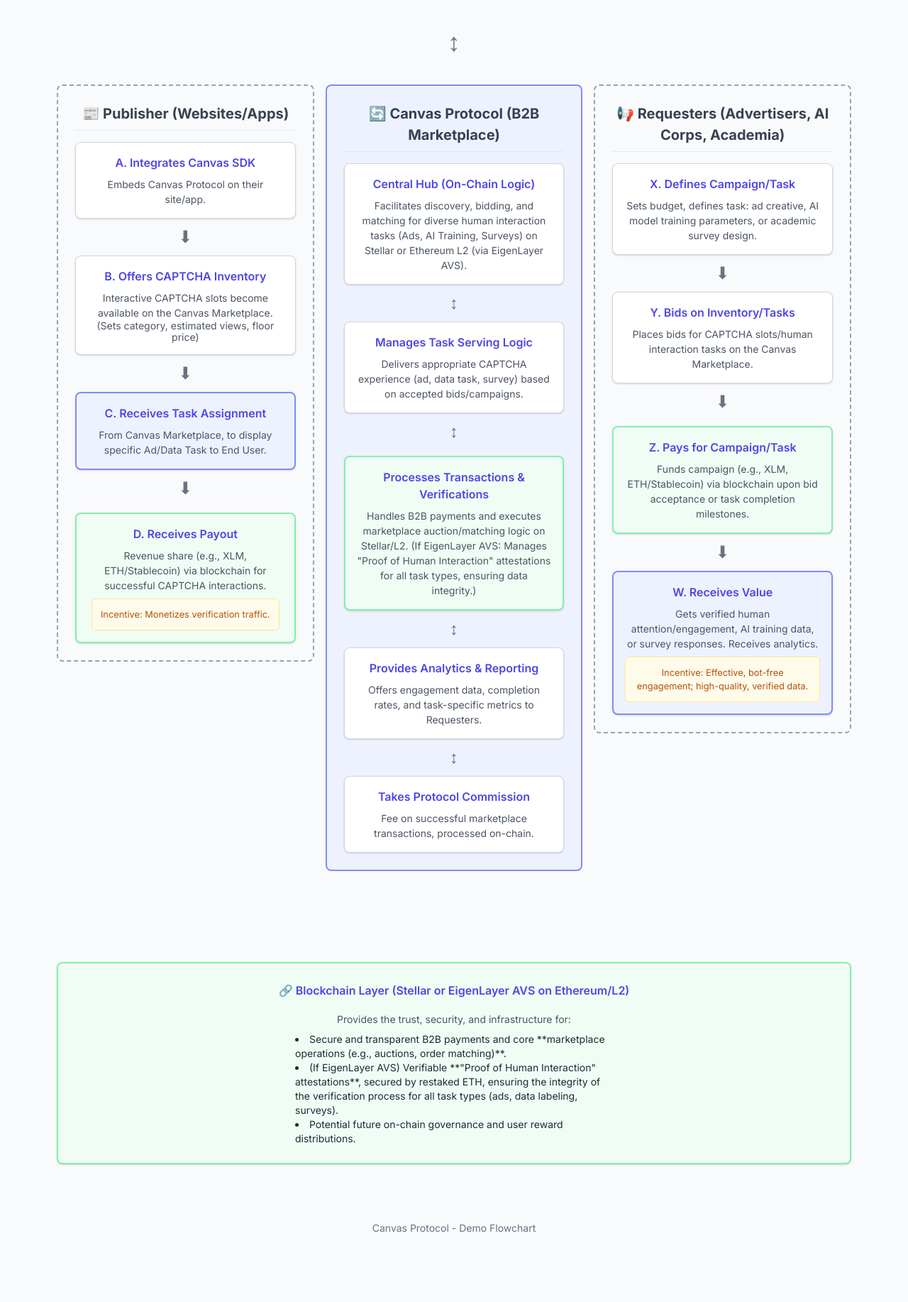
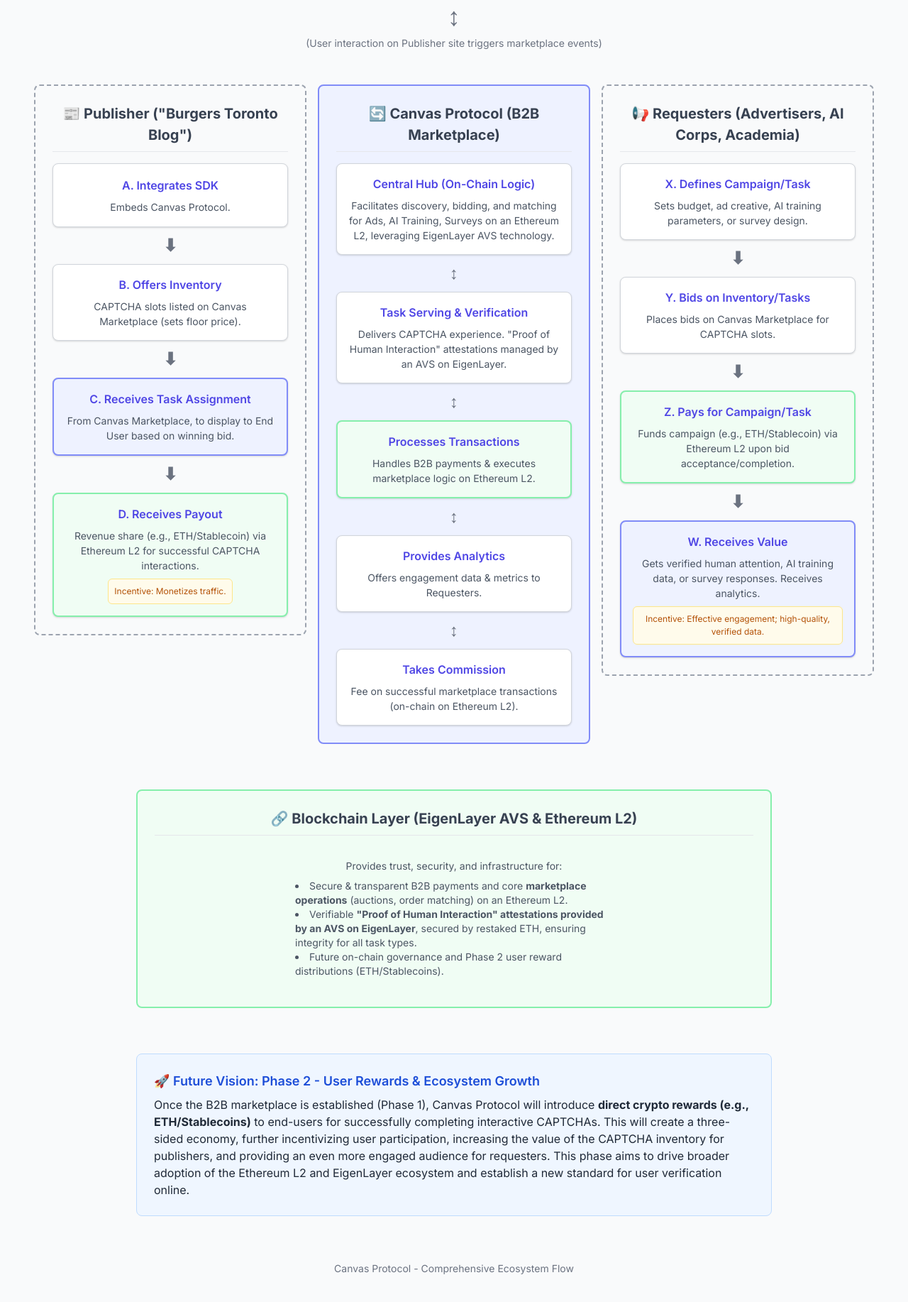
Before and after one commit to rosarkar/canvas_flowchart, a plain HTML site: page index.html in a window 1280 px wide. Shown: the part 806-2640 px from the top of the page at 71% size. Before the commit the page ends 2602 px from the top, so only its background shows below. Drawn offline with nearby package versions, Linux system fonts and the light colour scheme.

Commit message:
Update index.html

```diff
--- a/index.html
+++ b/index.html
@@ -3,7 +3,7 @@
 <head>
     <meta charset="UTF-8">
     <meta name="viewport" content="width=device-width, initial-scale=1.0">
-    <title>Canvas Protocol - Ecosystem Flowchart</title>
+    <title>Canvas Protocol - Full Ecosystem Flowchart</title>
     <script src="https://cdn.tailwindcss.com"></script>
     <link href="https://fonts.googleapis.com/css2?family=Inter:wght@400;500;600;700&display=swap" rel="stylesheet">
     <style>
@@ -42,26 +42,30 @@
             margin-bottom: 0.5rem;
             font-size: 1rem;
         }
-        .flow-box p {
+        .flow-box p, .flow-box li {
             font-size: 0.875rem; /* text-sm */
             color: #4b5563; /* Gray-600 */
+        }
+        .flow-box .sub-points {
+            font-size: 0.8rem;
+            color: #6b7280; /* Gray-500 */
+            margin-top: 0.5rem;
+            text-align: left;
+            padding-left: 1rem;
+            list-style-type: disc;
         }
         .flow-arrow {
             font-size: 1.5rem; /* text-2xl */
             color: #6b7280; /* Gray-500 */
             margin: 0.5rem 0; /* Vertical margin for arrows */
             text-align: center;
-        }
-        .flow-arrow-horizontal {
-            font-size: 1.5rem;
-            color: #6b7280;
-            margin: 0 0.5rem; /* Horizontal margin */
+            font-weight: bold;
         }
         .actor-lane {
             border: 2px dashed #9ca3af; /* Gray-400 dashed border */
             border-radius: 0.5rem;
             padding: 1.5rem;
-            margin-bottom: 2rem;
+            margin-bottom: 1rem; /* Reduced margin for tighter layout */
         }
         .actor-lane-title {
             font-size: 1.25rem; /* text-xl */
@@ -76,31 +80,33 @@
             background-color: #eef2ff; /* Indigo-50 */
             border: 2px solid #818cf8; /* Indigo-300 */
         }
-        .blockchain-layer {
+        .blockchain-layer-box { /* Renamed for clarity */
             background-color: #f0fdf4; /* Green-50 */
             border: 2px solid #86efac; /* Green-300 */
-            margin-top: 1rem;
-        }
-        .interaction-group {
-            display: flex;
-            flex-direction: column; /* Default for mobile */
-            align-items: center;
-            gap: 0.5rem; /* Space between items in a group */
-        }
-        @media (min-width: 768px) { /* md breakpoint */
-            .interaction-group {
-                flex-direction: row; /* Row layout for wider screens */
-                justify-content: center;
-            }
         }
         .info-bubble {
             background-color: #fffbeb; /* Amber-50 */
             color: #b45309; /* Amber-700 */
             border: 1px solid #fde68a; /* Amber-200 */
-            padding: 0.75rem;
+            padding: 0.5rem; /* Smaller padding */
             border-radius: 0.375rem;
-            font-size: 0.8rem;
+            font-size: 0.75rem; /* Smaller font */
             margin-top: 0.5rem;
+        }
+        .phase2-explainer {
+            margin-top: 2rem;
+            padding: 1.5rem;
+            background-color: #eff6ff; /* Blue-50 */
+            border: 1px solid #bfdbfe; /* Blue-200 */
+            border-radius: 0.5rem;
+            max-width: 700px;
+            text-align: left;
+        }
+        .phase2-explainer h3 {
+            font-size: 1.125rem;
+            font-weight: 600;
+            color: #1d4ed8; /* Blue-700 */
+            margin-bottom: 0.5rem;
         }
     </style>
 </head>
@@ -108,73 +114,72 @@
 
     <header class="mb-10 text-center">
         <h1 class="text-3xl md:text-4xl font-bold text-indigo-700">Canvas Protocol</h1>
-        <p class="text-lg md:text-xl text-gray-600">Full Ecosystem Flowchart (Phase 1 Focus)</p>
-        <p class="text-sm text-gray-500 mt-2">This flowchart illustrates the interactions between users, publishers, various requesters (Advertisers, AI Corps, Academia), and the Canvas Protocol marketplace, highlighting the value flow and the on-chain nature of the marketplace.</p>
+        <p class="text-lg md:text-xl text-gray-600">Comprehensive Ecosystem Flow</p>
+        <p class="text-sm text-gray-500 mt-2 max-w-3xl mx-auto">
+            This flowchart illustrates the interactions between end-users, publishers (websites/apps), requesters (Advertisers, AI Corporations, Academia), and the Canvas Protocol B2B marketplace. It highlights the flow of value and the foundational role of the on-chain marketplace logic (built on an Ethereum L2 and leveraging EigenLayer AVS technology).
+        </p>
     </header>
 
-    <div class="flow-container max-w-6xl mx-auto">
+    <div class="flow-container max-w-7xl mx-auto">
 
-        <section class="flow-section actor-lane">
+        <section class="flow-section actor-lane w-full">
             <h2 class="actor-lane-title">👤 End User Journey</h2>
-            <div class="grid grid-cols-1 md:grid-cols-5 items-center gap-2 md:gap-4">
+            <div class="grid grid-cols-1 sm:grid-cols-2 md:grid-cols-3 lg:grid-cols-5 items-start gap-2 md:gap-4">
                 <div class="flow-box">
                     <h3>1. Discovery</h3>
-                    <p>User searches via AI Assistant or browses web.</p>
+                    <p>User queries AI Assistant (e.g., "best burgers") or browses web.</p>
                 </div>
-                <div class="flow-arrow md:block hidden">➔</div>
-                <div class="flow-arrow md:hidden">⬇</div>
+                <div class="flow-arrow lg:block hidden self-center">➔</div> <div class="flow-arrow lg:hidden sm:col-span-2 md:col-span-3">⬇</div>
                 <div class="flow-box">
-                    <h3>2. Clicks Link</h3>
-                    <p>User clicks a link to external content (e.g., blog, news site).</p>
+                    <h3>2. Clicks Source Link</h3>
+                    <p>User clicks link to external content (e.g., "Burgers Toronto Blog").</p>
                 </div>
-                <div class="flow-arrow md:block hidden">➔</div>
-                <div class="flow-arrow md:hidden">⬇</div>
+                <div class="flow-arrow lg:block hidden self-center">➔</div> <div class="flow-arrow lg:hidden sm:col-span-2 md:col-span-3">⬇</div>
                 <div class="flow-box">
-                    <h3>3. Verification Triggered</h3>
-                    <p>(On Publisher's Site) Interstitial explains upcoming Canvas CAPTCHA.</p>
+                    <h3>3. Verification Triggered (on Publisher Site)</h3>
+                    <p>Interstitial explains upcoming Canvas CAPTCHA task.</p>
                 </div>
-                <div class="flow-arrow md:block hidden">➔</div>
-                <div class="flow-arrow md:hidden">⬇</div>
+                <div class="flow-arrow lg:block hidden self-center">➔</div> <div class="flow-arrow lg:hidden sm:col-span-2 md:col-span-3">⬇</div>
                 <div class="flow-box">
                     <h3>4. Solves Canvas CAPTCHA</h3>
-                    <p>User completes engaging interactive task (ad experience, data labeling, survey question).</p>
-                    <div class="info-bubble">Benefit: Engaging verification, (future: crypto rewards). Exposed to brand/contributes data.</div>
+                    <p>Completes engaging interactive task (ad, data label, survey).</p>
+                    <div class="info-bubble">Phase 1 Benefit: Engaging verification. Exposed to brand/contributes data.</div>
                 </div>
-                <div class="flow-arrow md:block hidden">➔</div>
-                <div class="flow-arrow md:hidden">⬇</div>
+                <div class="flow-arrow lg:block hidden self-center">➔</div> <div class="flow-arrow lg:hidden sm:col-span-2 md:col-span-3">⬇</div>
                 <div class="flow-box">
                     <h3>5. Accesses Content</h3>
-                    <p>User successfully verified and gains access to the Publisher's content.</p>
+                    <p>Successfully verified, gains access to Publisher's content.</p>
                 </div>
             </div>
         </section>
 
-        <div class="flow-arrow text-4xl">↕</div>
+        <div class="flow-arrow text-4xl my-2 md:my-4">↕</div>
+        <p class="text-sm text-gray-500 -mt-4 md:-mt-6 mb-2 md:mb-4">(User interaction on Publisher site triggers marketplace events)</p>
 
-        <section class="flow-section grid grid-cols-1 md:grid-cols-3 gap-4 items-start">
+
+        <section class="flow-section grid grid-cols-1 lg:grid-cols-3 gap-4 items-start">
 
             <div class="actor-lane">
-                <h2 class="actor-lane-title">📰 Publisher (Websites/Apps)</h2>
+                <h2 class="actor-lane-title">📰 Publisher ("Burgers Toronto Blog")</h2>
                 <div class="flow-box">
-                    <h3>A. Integrates Canvas SDK</h3>
-                    <p>Embeds Canvas Protocol on their site/app.</p>
+                    <h3>A. Integrates SDK</h3>
+                    <p>Embeds Canvas Protocol.</p>
                 </div>
                 <div class="flow-arrow">⬇</div>
                 <div class="flow-box">
-                    <h3>B. Offers CAPTCHA Inventory</h3>
-                    <p>Interactive CAPTCHA slots become available on the Canvas Marketplace.</p>
-                    <p class="text-xs">(Sets category, estimated views, floor price)</p>
+                    <h3>B. Offers Inventory</h3>
+                    <p>CAPTCHA slots listed on Canvas Marketplace (sets floor price).</p>
                 </div>
                 <div class="flow-arrow">⬇</div>
                 <div class="flow-box marketplace-hub">
                     <h3>C. Receives Task Assignment</h3>
-                    <p>From Canvas Marketplace, to display specific Ad/Data Task to End User.</p>
+                    <p>From Canvas Marketplace, to display to End User based on winning bid.</p>
                 </div>
                 <div class="flow-arrow">⬇</div>
-                <div class="flow-box blockchain-layer">
+                <div class="flow-box blockchain-layer-box">
                     <h3>D. Receives Payout</h3>
-                    <p>Revenue share (e.g., XLM, ETH/Stablecoin) via blockchain for successful CAPTCHA interactions.</p>
-                    <div class="info-bubble">Incentive: Monetizes verification traffic.</div>
+                    <p>Revenue share (e.g., ETH/Stablecoin) via Ethereum L2 for successful CAPTCHA interactions.</p>
+                    <div class="info-bubble">Incentive: Monetizes traffic.</div>
                 </div>
             </div>
 
@@ -182,28 +187,27 @@
                 <h2 class="actor-lane-title">🔄 Canvas Protocol (B2B Marketplace)</h2>
                 <div class="flow-box">
                     <h3>Central Hub (On-Chain Logic)</h3>
-                    <p>Facilitates discovery, bidding, and matching for diverse human interaction tasks (Ads, AI Training, Surveys) on Stellar or Ethereum L2 (via EigenLayer AVS).</p>
+                    <p>Facilitates discovery, bidding, and matching for Ads, AI Training, Surveys on an Ethereum L2, leveraging EigenLayer AVS technology.</p>
                 </div>
                 <div class="flow-arrow">↕</div>
                 <div class="flow-box">
-                    <h3>Manages Task Serving Logic</h3>
-                    <p>Delivers appropriate CAPTCHA experience (ad, data task, survey) based on accepted bids/campaigns.</p>
+                    <h3>Task Serving & Verification</h3>
+                    <p>Delivers CAPTCHA experience. "Proof of Human Interaction" attestations managed by an AVS on EigenLayer.</p>
                 </div>
                 <div class="flow-arrow">↕</div>
-                <div class="flow-box blockchain-layer">
-                    <h3>Processes Transactions & Verifications</h3>
-                    <p>Handles B2B payments and executes marketplace auction/matching logic on Stellar/L2.
-                       (If EigenLayer AVS: Manages "Proof of Human Interaction" attestations for all task types, ensuring data integrity.)</p>
+                <div class="flow-box blockchain-layer-box">
+                    <h3>Processes Transactions</h3>
+                    <p>Handles B2B payments & executes marketplace logic on Ethereum L2.</p>
                 </div>
                 <div class="flow-arrow">↕</div>
                 <div class="flow-box">
-                    <h3>Provides Analytics & Reporting</h3>
-                    <p>Offers engagement data, completion rates, and task-specific metrics to Requesters.</p>
+                    <h3>Provides Analytics</h3>
+                    <p>Offers engagement data & metrics to Requesters.</p>
                 </div>
                  <div class="flow-arrow">↕</div>
                 <div class="flow-box">
-                    <h3>Takes Protocol Commission</h3>
-                    <p>Fee on successful marketplace transactions, processed on-chain.</p>
+                    <h3>Takes Commission</h3>
+                    <p>Fee on successful marketplace transactions (on-chain on Ethereum L2).</p>
                 </div>
             </div>
 
@@ -211,44 +215,48 @@
                 <h2 class="actor-lane-title">📢 Requesters (Advertisers, AI Corps, Academia)</h2>
                 <div class="flow-box">
                     <h3>X. Defines Campaign/Task</h3>
-                    <p>Sets budget, defines task: ad creative, AI model training parameters, or academic survey design.</p>
+                    <p>Sets budget, ad creative, AI training parameters, or survey design.</p>
                 </div>
                 <div class="flow-arrow">⬇</div>
                 <div class="flow-box">
                     <h3>Y. Bids on Inventory/Tasks</h3>
-                    <p>Places bids for CAPTCHA slots/human interaction tasks on the Canvas Marketplace.</p>
+                    <p>Places bids on Canvas Marketplace for CAPTCHA slots.</p>
                 </div>
                 <div class="flow-arrow">⬇</div>
-                <div class="flow-box blockchain-layer">
+                <div class="flow-box blockchain-layer-box">
                     <h3>Z. Pays for Campaign/Task</h3>
-                    <p>Funds campaign (e.g., XLM, ETH/Stablecoin) via blockchain upon bid acceptance or task completion milestones.</p>
+                    <p>Funds campaign (e.g., ETH/Stablecoin) via Ethereum L2 upon bid acceptance/completion.</p>
                 </div>
                 <div class="flow-arrow">⬇</div>
-                <div class="flow-box marketplace-hub">
-                    <h3>W. Receives Value</h3>
-                    <p>Gets verified human attention/engagement, AI training data, or survey responses. Receives analytics.</p>
-                    <div class="info-bubble">Incentive: Effective, bot-free engagement; high-quality, verified data.</div>
+                <div class="flow-box marketplace-hub"> <h3>W. Receives Value</h3>
+                    <p>Gets verified human attention, AI training data, or survey responses. Receives analytics.</p>
+                    <div class="info-bubble">Incentive: Effective engagement; high-quality, verified data.</div>
                 </div>
             </div>
         </section>
 
-        <section class="flow-section mt-4">
-            <div class="flow-box blockchain-layer p-6">
-                <h3 class="text-xl">🔗 Blockchain Layer (Stellar or EigenLayer AVS on Ethereum/L2)</h3>
-                <p class="mt-2">
-                    Provides the trust, security, and infrastructure for:
-                </p>
+        <section class="flow-section actor-lane blockchain-layer-box w-full lg:max-w-4xl">
+            <h2 class="actor-lane-title">🔗 Blockchain Layer (EigenLayer AVS & Ethereum L2)</h2>
+            <div class="flow-box bg-transparent border-none shadow-none">
+                <p class="text-center">Provides trust, security, and infrastructure for:</p>
                 <ul class="list-disc list-inside mt-2 text-sm text-left max-w-md mx-auto">
-                    <li>Secure and transparent B2B payments and core **marketplace operations (e.g., auctions, order matching)**.</li>
-                    <li>(If EigenLayer AVS) Verifiable **"Proof of Human Interaction" attestations**, secured by restaked ETH, ensuring the integrity of the verification process for all task types (ads, data labeling, surveys).</li>
-                    <li>Potential future on-chain governance and user reward distributions.</li>
+                    <li>Secure & transparent B2B payments and core <strong>marketplace operations</strong> (auctions, order matching) on an Ethereum L2.</li>
+                    <li>Verifiable <strong>"Proof of Human Interaction" attestations provided by an AVS on EigenLayer</strong>, secured by restaked ETH, ensuring integrity for all task types.</li>
+                    <li>Future on-chain governance and Phase 2 user reward distributions (ETH/Stablecoins).</li>
                 </ul>
             </div>
+        </section>
+
+        <section class="flow-section phase2-explainer w-full lg:max-w-4xl">
+            <h3>🚀 Future Vision: Phase 2 - User Rewards & Ecosystem Growth</h3>
+            <p>
+                Once the B2B marketplace is established (Phase 1), Canvas Protocol will introduce <strong>direct crypto rewards (e.g., ETH/Stablecoins)</strong> to end-users for successfully completing interactive CAPTCHAs. This will create a three-sided economy, further incentivizing user participation, increasing the value of the CAPTCHA inventory for publishers, and providing an even more engaged audience for requesters. This phase aims to drive broader adoption of the Ethereum L2 and EigenLayer ecosystem and establish a new standard for user verification online.
+            </p>
         </section>
     </div>
 
     <footer class="text-center text-gray-500 text-sm mt-12 mb-6">
-        Canvas Protocol - Demo Flowchart
+        Canvas Protocol - Comprehensive Ecosystem Flow
     </footer>
 
 </body>
```
